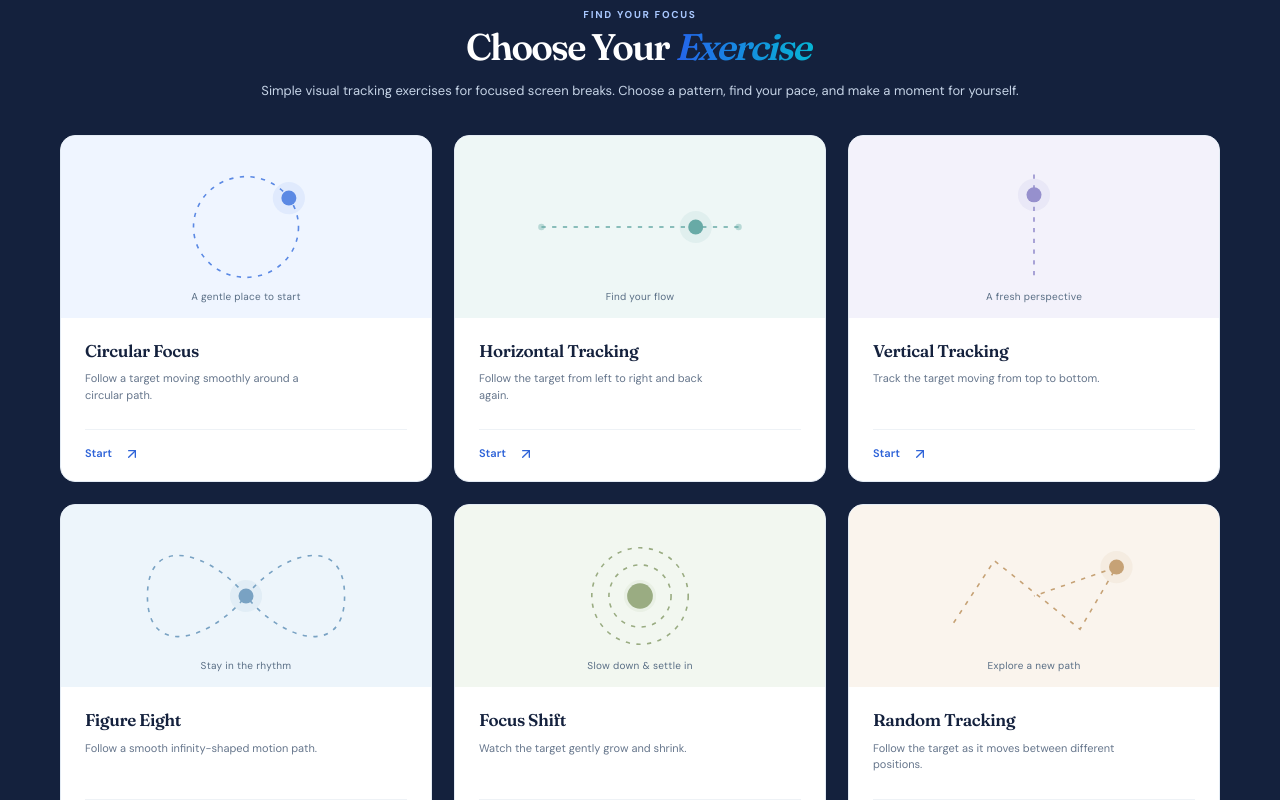
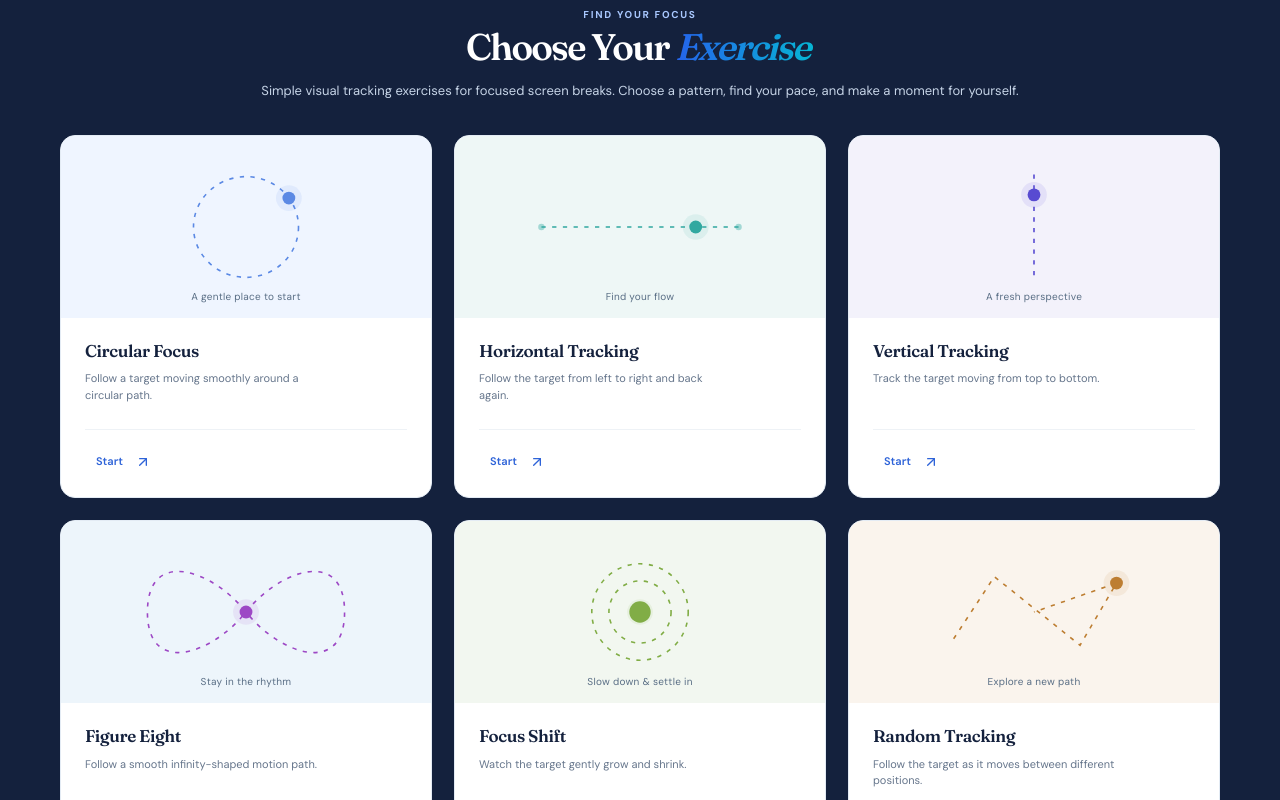
Before and after one commit to Jyoti-bhardwaj0147/visualis, a Next.js app: page / in a window 1280 px wide. Shown: the part 780-1580 px from the top of the page. Built offline with nearby package versions, Linux system fonts and the light colour scheme.

Commit message:
Polish exercise cards UI

```diff
--- a/app/globals.css
+++ b/app/globals.css
@@ -895,11 +895,11 @@ body:has(.focus-screen) > .header {
   letter-spacing: 0.25px;
   color: #586e8b;
 }
-.tone-1 { --exercise-tone: #68aaa6; }
-.tone-2 { --exercise-tone: #9690cd; }
-.tone-3 { --exercise-tone: #79a2c3; }
-.tone-4 { --exercise-tone: #9aac82; }
-.tone-5 { --exercise-tone: #c6a276; }
+.tone-1 { --exercise-tone: #31a8a0; }
+.tone-2 { --exercise-tone: #584bd1; }
+.tone-3 { --exercise-tone: #9d48c5; }
+.tone-4 { --exercise-tone: #81ad46; }
+.tone-5 { --exercise-tone: #bd7e32; }
 .tone-1 .preview-box {
   background: #eef7f6;
 }
@@ -950,15 +950,36 @@ body:has(.focus-screen) > .header {
   font-weight: 600;
   gap: 12px;
 }
+.exercise-card .start-link {
+  background: transparent;
+  border: none;
+  padding: 8px 11px;
+  transition: 0.1s;
+}
 .exercise-card .start-link svg {
   transition: transform 0.2s ease;
 }
 .exercise-card:hover .start-link svg {
   transform: rotate(45deg);
-  color: var(--exercise-tone)
+  color: white;
 }
 .exercise-card:hover .start-link {
-  color: var(--exercise-tone)
+  background-color: var(--exercise-tone);
+  color: white;
+  border-radius: 45px;
+  padding: 8px 11px;
+  color: rgb(255, 255, 255);
+    cursor: pointer;
+    text-shadow: rgba(0, 0, 0, 0.4) 0px -1px;
+    justify-content: center;
+    align-items: center;
+    font-family: sans-serif;
+    font-size: 11px;
+    font-weight: 700;
+    display: inline-flex;
+    box-shadow: rgba(255, 255, 255, 0.4) 0px 1px inset, color-mix(in srgb, var(--exercise-tone) 70%, black) 0px 4px, color-mix(in srgb, var(--exercise-tone) 30%, transparent) 0px 6px 10px;
+    border-radius: 45px;
+    transition: 0.1s;
 }
 .how-section {
   border-block: 1px solid #e9eff4;
--- a/app/page.tsx
+++ b/app/page.tsx
@@ -66,7 +66,10 @@ export default function Home() {
                 </span>
               </div>
             </HomeReveal>
+
+            <HomeReveal afterLoader>
             <HeroVisual />
+            </HomeReveal>
           </section>
         </div>
 
@@ -81,7 +84,7 @@ export default function Home() {
                   Choose a pattern, find your pace, and make a moment for yourself.</p>
               </div>
             </HomeReveal>
-            <ExerciseGrid animated />
+            <ExerciseGrid  />
           </div>
         </section>
 
--- a/components/exercises/ExercisePreview.tsx
+++ b/components/exercises/ExercisePreview.tsx
@@ -45,7 +45,7 @@ export function ExercisePreview({ path }: { path: ExercisePath }) {
                   ? 38
                   : 65
           }
-          r="15"
+          r="12"
           fill="currentColor"
           opacity=".10"
         />
@@ -68,7 +68,7 @@ export function ExercisePreview({ path }: { path: ExercisePath }) {
                   ? 38
                   : 65
           }
-          r={path === "focus-shift" ? 12 : 7}
+          r={path === "focus-shift" ? 10 : 6}
           fill="currentColor"
         />
       </g>
```
